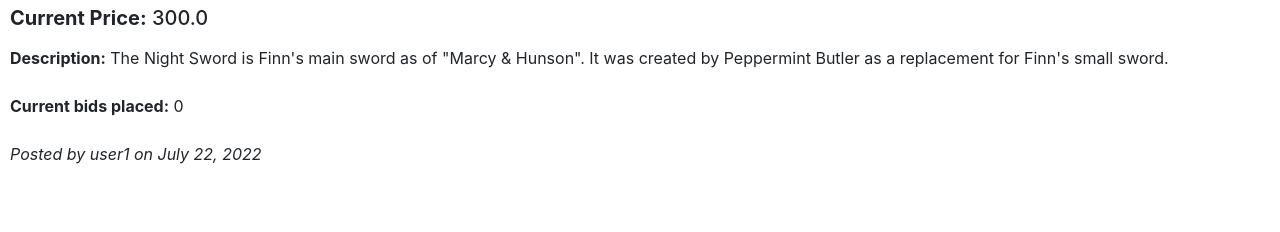
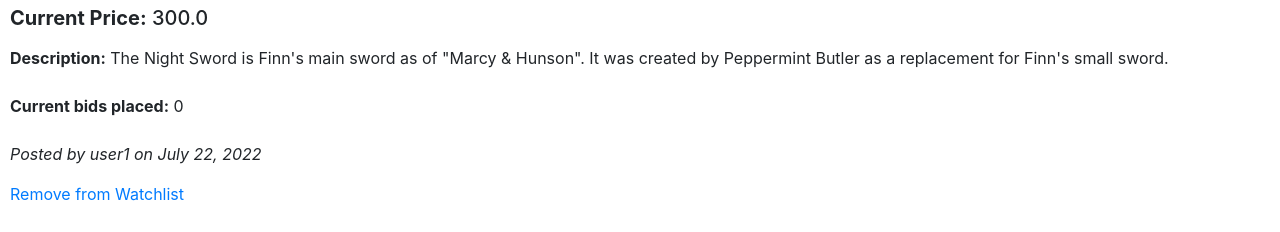
Before and after one commit to shmaiii/Cartoon-Network-Auctions-Site, a Django app: a page that uses auctions/templates/auctions/listing.html in a window 1280 px wide. Shown: the part 623-855 px from the top of the page. Before the commit the page ends 787 px from the top, so only its background shows below. Run offline with Django 3.2, Linux system fonts and the light colour scheme; a user stored in the database is signed in; data comes from the database, SQL or seed files in the repository; both versions use the stored data as it was after the commit; tables that the repository leaves empty hold one stand-in row (values such as "Sample post"); some libraries are stand-ins or nearby versions.

Commit message:
finish watchlist fn

```diff
--- a/auctions/models.py
+++ b/auctions/models.py
@@ -28,7 +28,7 @@ class AuctionListing(models.Model):
     # title - des - pict - time - start - owner - current - numof
 
     def _str_(self):
-        return f"{self.id}: {self.title} and {self.starting_bid} and {self.current_price} and {self.owner}"
+        return f"{self.id}: {self.title} | {self.starting_bid} | {self.current_price} | {self.owner}"
 
 
 # represent a bid placed by an user
@@ -43,3 +43,10 @@ class Comments(models.Model):
     content=models.CharField(max_length=1000)
     listing = models.ForeignKey(AuctionListing, on_delete=models.CASCADE, related_name="comment_listing")
     time_posted = models.DateField(auto_now=True)
+
+class Watchlist(models.Model):
+    user = models.ForeignKey(User, on_delete=models.CASCADE, related_name="user")
+    listing = models.ForeignKey(AuctionListing, on_delete=models.CASCADE, related_name = "listing")
+
+    def _str_(self):
+        return f"{self.id}: {self.user} added {self.listing}"
--- a/auctions/templates/auctions/listing.html
+++ b/auctions/templates/auctions/listing.html
@@ -9,10 +9,23 @@
         <img class="listing_image" src="{{listing.picture}}" alt="Image of {{listing.title}}" width="100%" height="100%" style="text-align:center">
     </div>
     <br>
-    <h3 class="title" style="font-weight:bold; text-align:center">{{listing.title}}</h3>
-    <h5><label>Current Price: </label> {{listing.current_price}}</h5>
-    <p><label>Description: </label> {{listing.description}}</p>
-    <p><label>Current bids placed: </label> {{listing.num_of_bids}}</p>
-    <p style="font-style: italic"> Posted by {{listing.owner}} on {{listing.time_posted}}</p>
+    <div>
+        <h3 class="title" style="font-weight:bold; text-align:center">{{listing.title}}</h3>
+        <h5><label>Current Price: </label> {{listing.current_price}}</h5>
+        <p><label>Description: </label> {{listing.description}}</p>
+        <p><label>Current bids placed: </label> {{listing.num_of_bids}}</p>
+        <p style="font-style: italic"> Posted by {{listing.owner}} on {{listing.time_posted}}</p>
+    </div>
+    <div>
+        {% if user.is_authenticated %}
+            {% if not added %}
+                <a href = "{% url 'watchlistAdd' listing.id %}" role="button"> Add to Watchlist </a>
+            {% else %}
+                <a href = "{% url 'remove_from_watchlist' listing.id %}" role="button">Remove from Watchlist</p>
+            {% endif %}
+        {% else %}
+            <p>Log in to add to watchlist</p>
+        {% endif %}
+    </div>
 
 {% endblock %}
--- a/auctions/urls.py
+++ b/auctions/urls.py
@@ -9,6 +9,8 @@ urlpatterns = [
     path("register", views.register, name="register"),
     path("createListing/", views.create_listing, name="create_listing"),
     path("<str:title>/<int:id>/", views.listing, name="listing"),
+    path("<int:id>/watchlistAdd", views.watchlistAdd, name="watchlistAdd"),
+    path("remove_from_watchlist/<int:id>", views.remove_from_watchlist, name="remove_from_watchlist"),
     path("watchlist/", views.watchlist, name="watchlist"),
     path("category", views.category, name="category")
 ]
--- a/auctions/views.py
+++ b/auctions/views.py
@@ -1,10 +1,11 @@
+
 from django.contrib.auth import authenticate, login, logout, get_user
 from django.db import IntegrityError
 from django.http import HttpResponse, HttpResponseRedirect
-from django.shortcuts import render
+from django.shortcuts import get_object_or_404, render
 from django.urls import reverse
-
-from .models import AuctionListing, User
+from django.contrib.auth.decorators import login_required
+from .models import AuctionListing, User, Watchlist
 
 
 def index(request):
@@ -80,13 +81,54 @@ def create_listing(request):
     return render(request, "auctions/create-listing.html")
 
 def listing(request, title, id):
+    listing = AuctionListing.objects.get(pk=id)
+
+    if Watchlist.objects.filter(user=get_user(request), listing= listing).exists():
+        added = True
+    else:
+        added = False
+
+
     return render(request, "auctions/listing.html", {
-        "listing": AuctionListing.objects.get(pk=id),
-        "title": title
+        "listing": listing,
+        "title": title,
+        "added": added
     })
 
+def watchlistAdd(request, id):
+
+    #listing = AuctionListing.objects.get(pk=id)
+    listing = get_object_or_404(AuctionListing, pk=id)
+
+    saved_listing = Watchlist(user=get_user(request), listing=listing)
+    saved_listing.save()
+
+    return HttpResponseRedirect(reverse("listing", kwargs={"title": listing.title, "id": id}))
+
+def remove_from_watchlist(request, id):
+
+    listing = get_object_or_404(AuctionListing, pk=id)
+    user = get_user(request)
+
+    instance = Watchlist.objects.filter(user=user, listing=listing)
+    instance.delete()
+
+    return HttpResponseRedirect(reverse("listing", kwargs={"title": listing.title, "id": id}))
+
+@login_required
 def watchlist(request):
-    pass
+    user = get_user(request)
+
+    lists = Watchlist.objects.filter(user=user).values_list('listing', flat=True)
+
+    listings = []
+    for l in lists:
+        listings.append(AuctionListing.objects.get(pk=l))
+
+    return render(request, "auctions/watchlist.html", {
+        "listings": listings
+    })
+
 
 def category(request):
     pass
```
Also changed, not shown: db.sqlite3.
